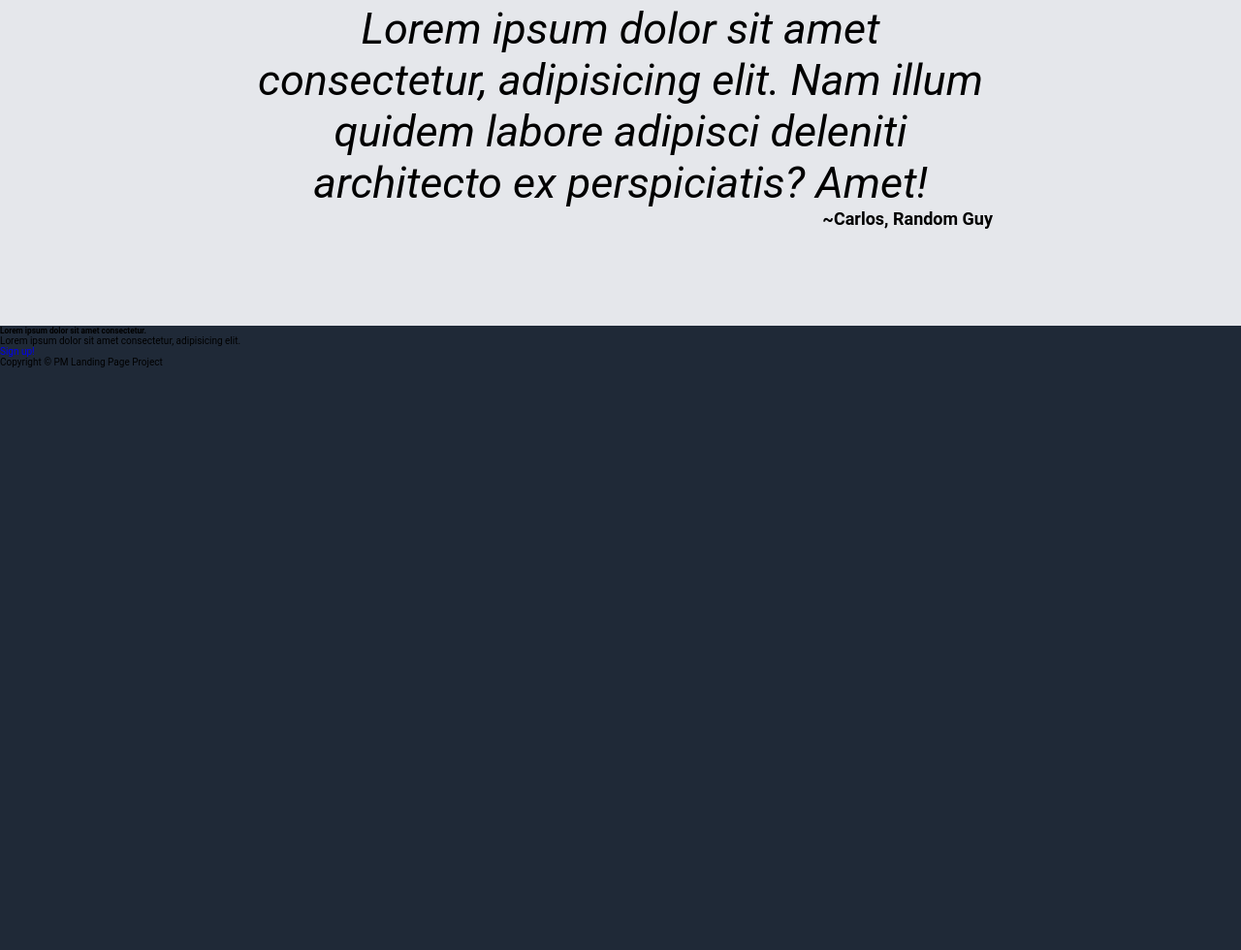
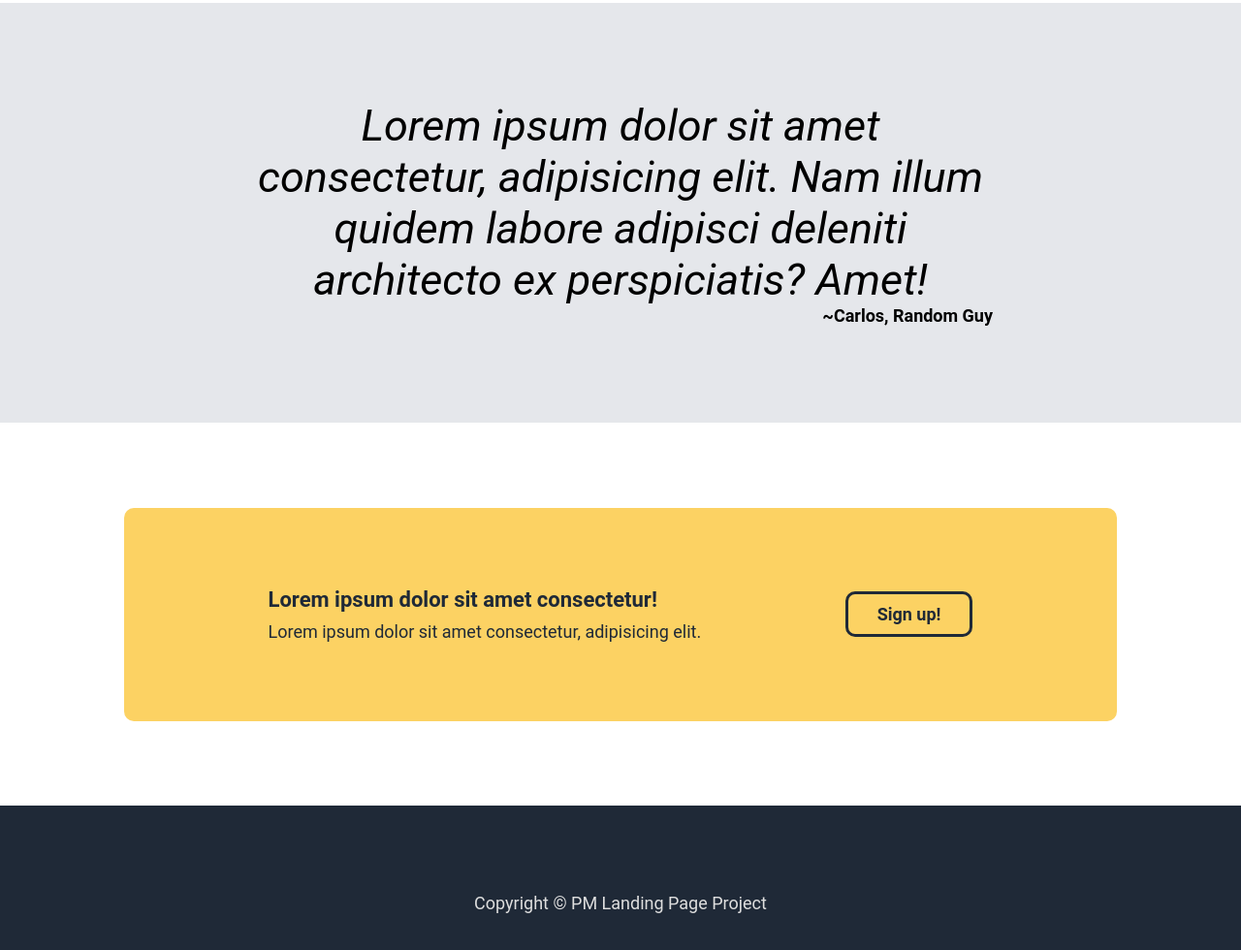
Before and after one commit to p-multan/landing-page-project, a plain HTML site: page index.html in a window 1280 px wide. Shown: the part 1256-2236 px from the top of the page at 97% size. Before the commit the page ends 1635 px from the top, so only its background shows below. Drawn offline with Linux system fonts and the light colour scheme.

Commit message:
Change hero image, add styles to newsletter and footer sections

```diff
--- a/index.html
+++ b/index.html
@@ -9,7 +9,7 @@
 </head>
 <body>
     <header class="header">
-
+        <div class="header__container">
             <nav class="nav">
                 <a href="#" class="nav__logo">
                     <img src="./img/logo.png" alt="Rimstoor logo" class="nav__logo-image">
@@ -32,6 +32,7 @@
                     <img src="./img/rims-main.png" alt="Rims photo" class="hero__picture-item">
                 </div>
             </div>
+        </div>
 
     </header>
 
@@ -39,7 +40,7 @@
 
         <section class="features">
             <div class="features__container">
-                <h3 class="features__title">Why to shop in our store?</h3>
+                <h3 class="features__title">Why Rimstoor?</h3>
                 <div class="features__items">
                     <div class="features__item">
                         <div class="features__item-picture">
@@ -78,9 +79,9 @@
         </section>
 
         <section class="newsletter">
-            <div class="newsletter__container">
+            <div class="newsletter__wrapper">
                 <div class="newsletter__info">
-                    <h5 class="newsletter__info-title">Lorem ipsum dolor sit amet consectetur.</h5>
+                    <h5 class="newsletter__info-title">Lorem ipsum dolor sit amet consectetur!</h5>
                     <p class="newsletter__info-desc">Lorem ipsum dolor sit amet consectetur, adipisicing elit.</p>
                 </div>
                 <a href="#" class="newsletter__btn">Sign up!</a>
--- a/style.css
+++ b/style.css
@@ -13,7 +13,7 @@ html {
 
 body {
     font-family: Roboto, sans-serif;
-    background-color: #1F2937;
+    background-color: #FFF;
 }
 
 ul {
@@ -27,6 +27,10 @@ a {
 /* Header */
 
 .header {
+    background-color: #1F2937;
+}
+
+.header__container {
     width: 80%;
     max-width: 1200px;
     overflow: hidden;
@@ -69,7 +73,7 @@ a {
 /* Header - hero */
 
 .hero {
-    height: 400px;
+    height: 500px;
     margin: 5rem 0;
     display: flex;
     align-items: center;
@@ -122,12 +126,9 @@ a {
 .hero__picture-item {
     width: 100%;
 }
+
 /* Main */
 /* Features section */
-
-.features {
-    background-color: #FFF;
-}
 
 .features__container {
     width: 80%;
@@ -200,3 +201,64 @@ a {
     font-weight: bold;
     text-align: right;
 }
+
+/* Newsletter section */
+
+.newsletter {
+    background-color: #FFF;
+    height: 275px;
+    margin: 6rem 0;
+    display: flex;
+    align-items: center;
+    justify-content: center;
+
+}
+
+.newsletter__wrapper {
+    width: 80%;
+    max-width: 1200px;
+    height: 80%;
+    background-color: #FCD263;
+    border-radius: 1rem;
+    display: flex;
+    align-items: center;
+    justify-content: space-evenly;
+    color: #1F2937;
+}
+
+.newsletter__info-title {
+    font-size: 2.2rem;
+    font-weight: bold;
+}
+
+.newsletter__info-desc {
+    font-size: 1.8rem;
+    margin-top: 1rem;
+}
+
+.newsletter__btn {
+    padding: 1rem 3rem;
+    font-size: 1.8rem;
+    font-weight: bold;
+    color: #1F2937;
+    border: 3px solid #1F2937;
+    border-radius: 1rem;
+    transition: .2s ease-in-out;
+}
+
+.newsletter__btn:hover {
+    background-color: #1F2937;
+    color: #FCD263;
+}
+
+/* Footer */
+
+.footer {
+    height: 200px;
+    background-color: #1F2937;
+    font-size: 1.8rem;
+    color: #dedede;
+    display: flex;
+    align-items: center;
+    justify-content: center;
+}
```
Lines whose indentation alone changed are shown as unchanged.
